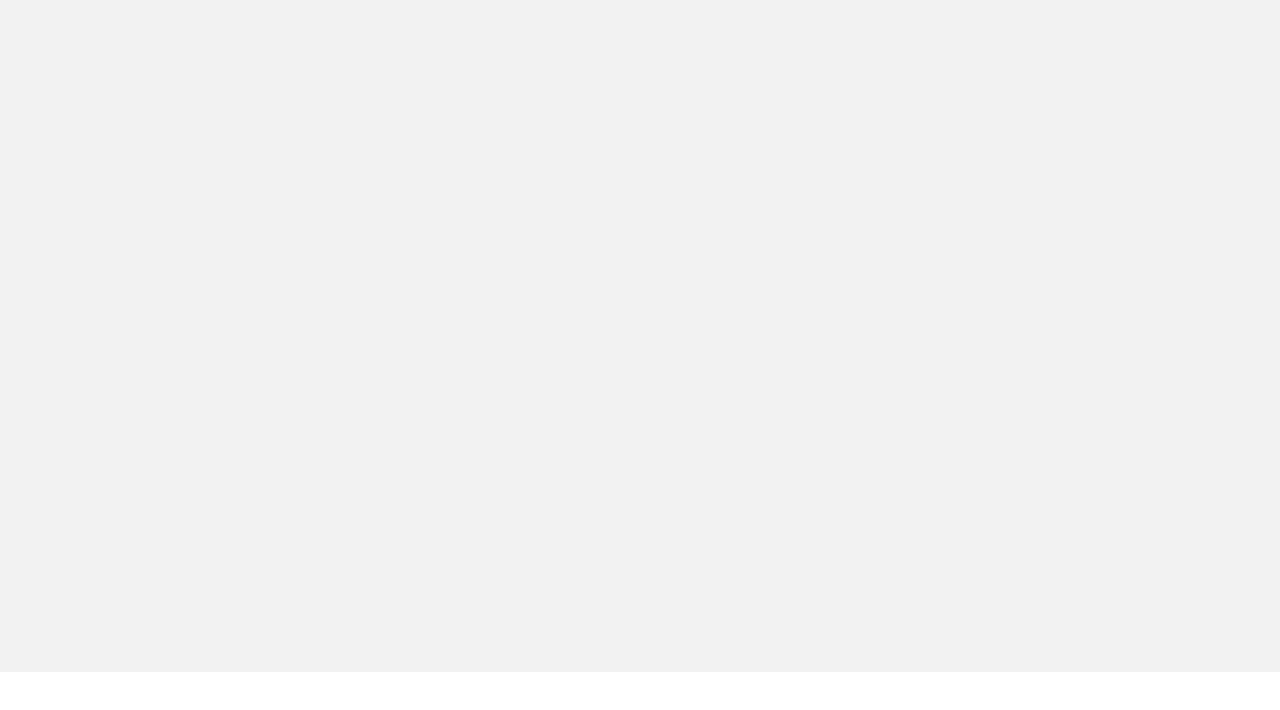
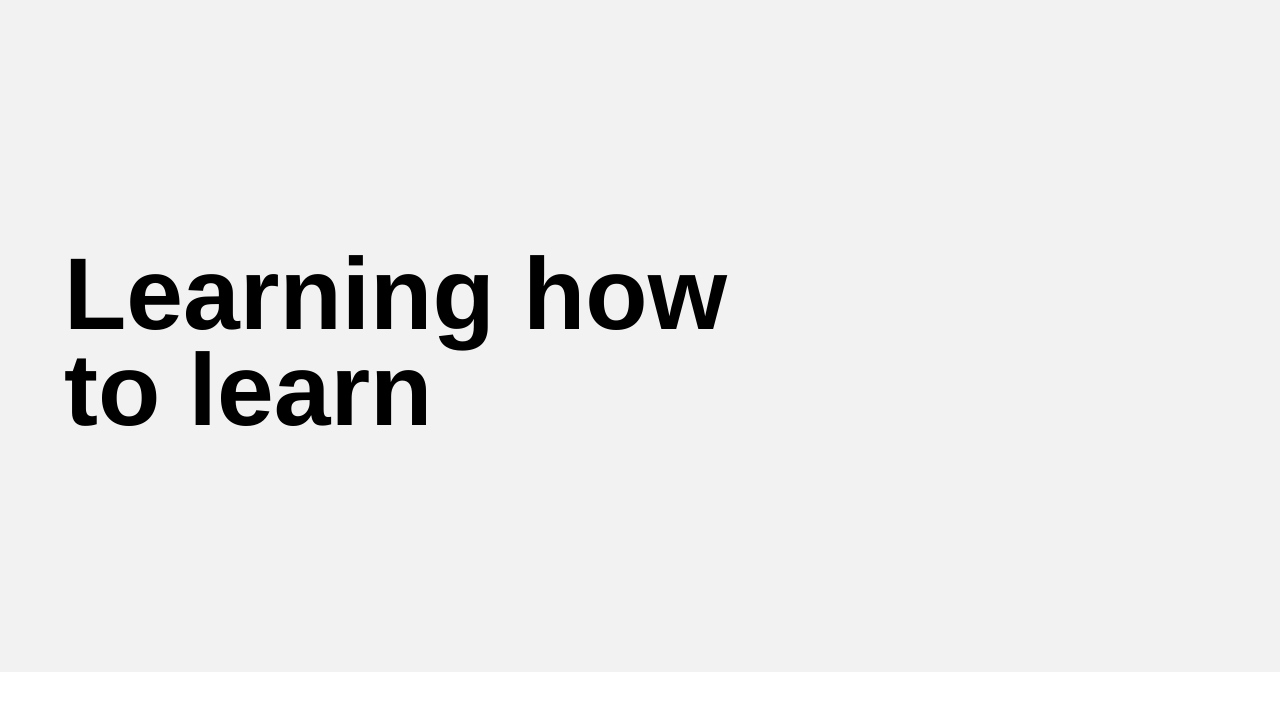
Before and after one commit to GamesBro/web_project_1, a plain HTML site: page index.html in a window 1280 px wide. Shown: the part 84-794 px from the top of the page. Drawn offline with Linux system fonts and the light colour scheme.

Commit message:
Added h1 text

```diff
--- a/index.html
+++ b/index.html
@@ -11,7 +11,7 @@
     <div class="page">
         <header class="header">
             <img src="./images/logo.png" alt="logo" class="logo header__logo">
-
+            <div class = "header-align"></div><h1 class = "header_title">Learning how to learn</h1> </div>
 
         </header>
         <main class="content">
--- a/styles/style.css
+++ b/styles/style.css
@@ -14,6 +14,11 @@
     min-height: 600px;
     max-height: 756px;
     background-color: #f2f2f2;
+    display: flex;
+    flex-direction: column;
+
+
+
     /* parameters for the header section */
 }
 
@@ -39,3 +44,12 @@
     margin-left: 64px;
     margin-top: 30px;
 }
+.header_title {
+    width: 730px;
+    margin-left: 64px;
+    line-height: 96px;
+    font-size: 102px;
+}
+.header-align {
+    flex-basis: 200px;
+}
```
